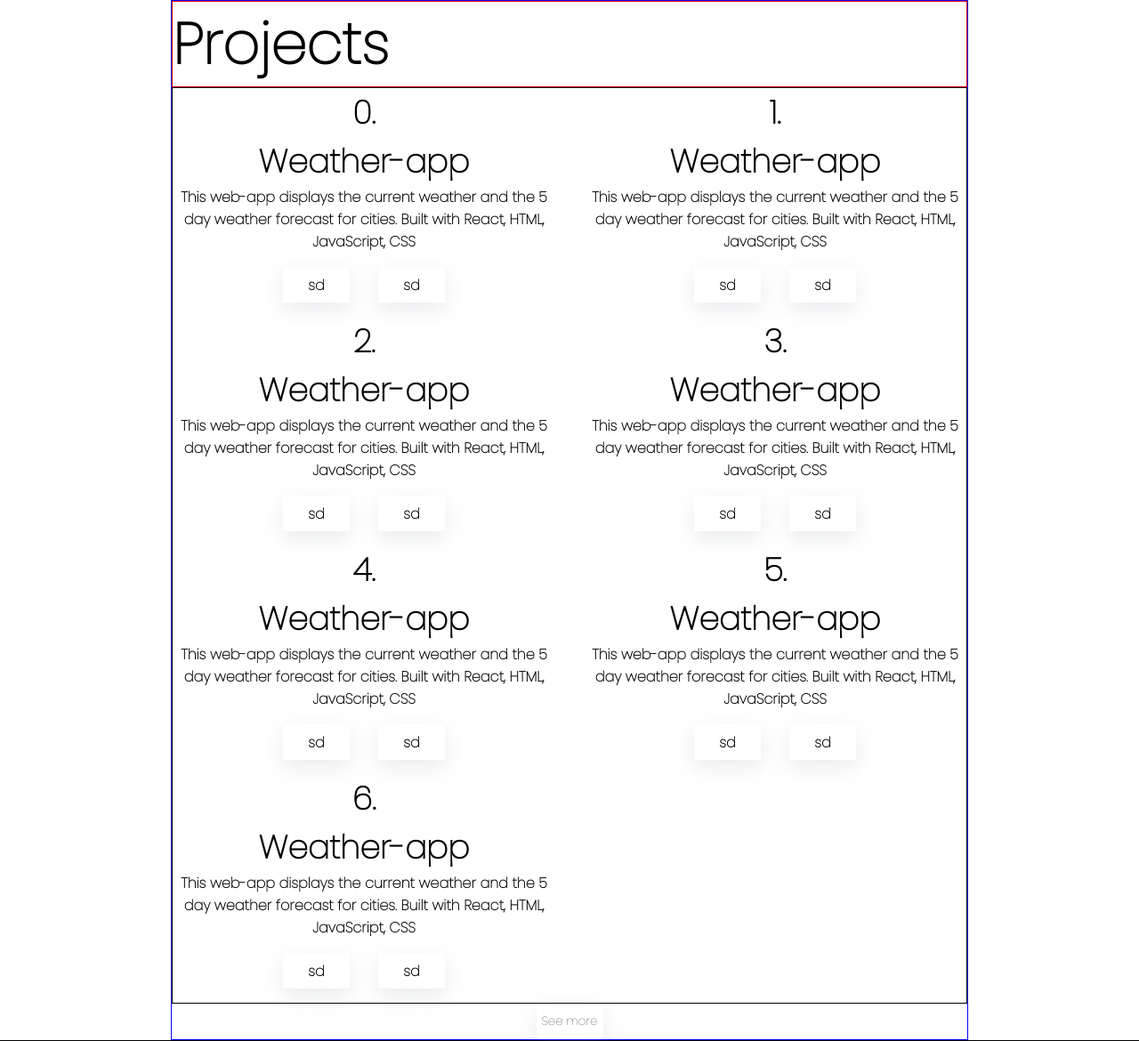
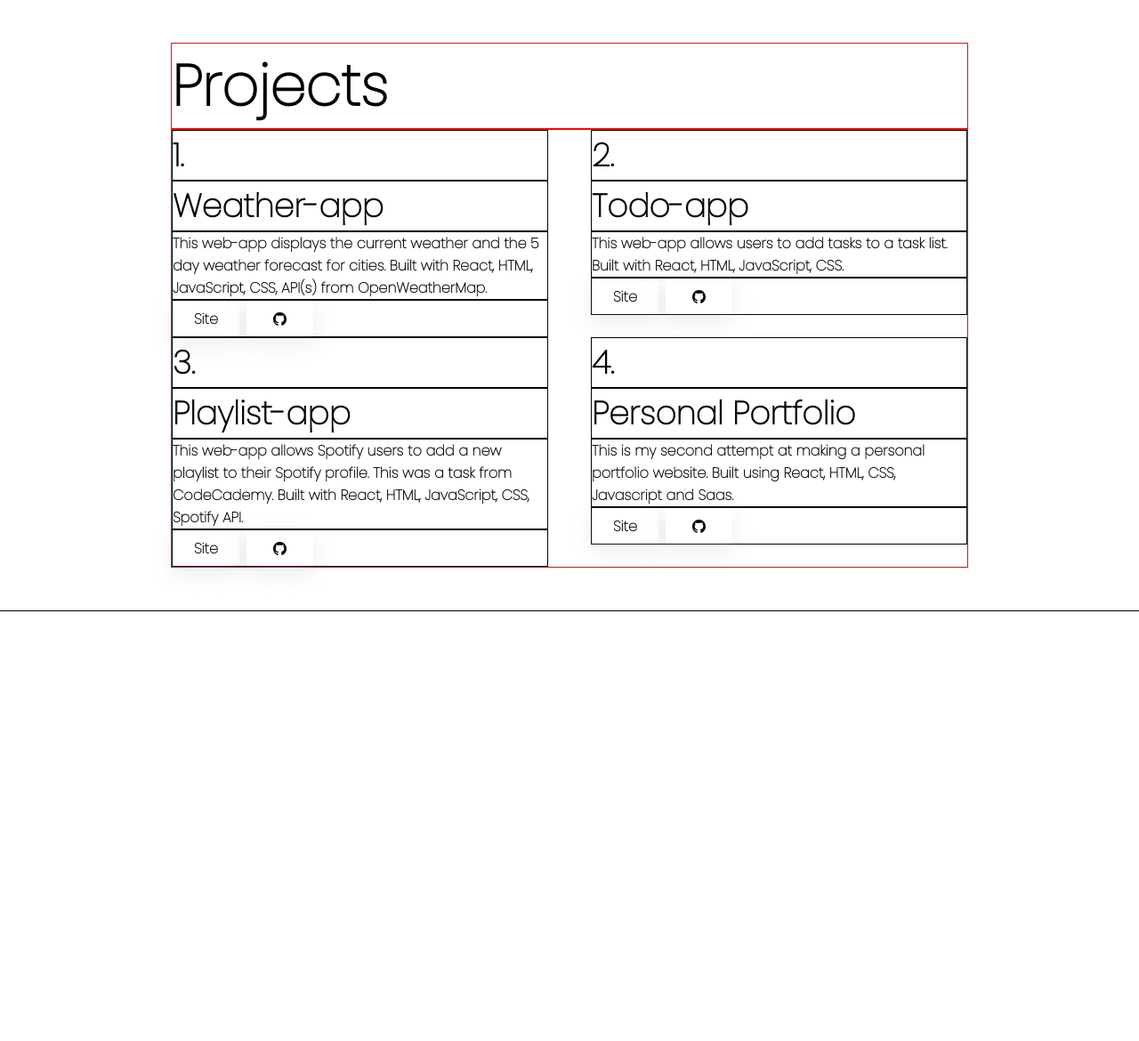
Before and after one commit to pigeonsarecheesecake/new-portfolio, a React app in the folder new-portfolio/: page / in a window 1280 px wide. Shown: the part 800-1970 px from the top of the page at 89% size. After the commit the page ends 1487 px from the top, so only its background shows below. Built offline with nearby package versions, Linux system fonts and the light colour scheme.

Commit message:
Tries css grid on projects list

```diff
--- a/new-portfolio/src/Components/NavigationBar/NavigationBar.scss
+++ b/new-portfolio/src/Components/NavigationBar/NavigationBar.scss
@@ -9,7 +9,6 @@ nav{
 @media screen and (min-width: 992px){
     nav{
         display: block;
-        height: 10vh;
     }
 
     .navigation-bar{
--- a/new-portfolio/src/Components/Projects/Project/Project.js
+++ b/new-portfolio/src/Components/Projects/Project/Project.js
@@ -6,12 +6,10 @@ export default function Project({project, index}){
             <h2>{index}.</h2>
             <h2>{project.name}</h2>
             <p>{project.desc}</p>
-            <button className="website">
-                <a>sd</a>
-            </button>
-            <button className="repo">
-                <a>sd</a>
-            </button>
+            <div className="projects-button">
+                <a>Site</a>
+                <a><svg width="15" height="15" viewBox="0 0 15 15" fill="none" xmlns="http://www.w3.org/2000/svg"><path d="M7.5 0C3.35875 0 0 3.44302 0 7.6896C0 11.0871 2.14875 13.9694 5.12937 14.9864C5.50375 15.0575 5.625 14.8191 5.625 14.6167V13.1851C3.53875 13.6503 3.10438 12.2777 3.10438 12.2777C2.76313 11.3889 2.27125 11.1525 2.27125 11.1525C1.59063 10.6751 2.32313 10.6853 2.32313 10.6853C3.07625 10.7392 3.4725 11.478 3.4725 11.478C4.14125 12.6532 5.22688 12.3136 5.655 12.1169C5.72188 11.6203 5.91625 11.2806 6.13125 11.089C4.46563 10.8936 2.71437 10.2342 2.71437 7.28846C2.71437 6.44837 3.0075 5.76272 3.48687 5.22444C3.40937 5.03028 3.1525 4.24786 3.56 3.18926C3.56 3.18926 4.19 2.98292 5.62312 3.97745C6.22125 3.80699 6.8625 3.72177 7.5 3.71856C8.1375 3.72177 8.77937 3.80699 9.37875 3.97745C10.8106 2.98292 11.4394 3.18926 11.4394 3.18926C11.8475 4.24851 11.5906 5.03092 11.5131 5.22444C11.9944 5.76272 12.285 6.44901 12.285 7.28846C12.285 10.2419 10.5306 10.8923 8.86063 11.0826C9.12938 11.321 9.375 11.7888 9.375 12.5065V14.6167C9.375 14.8211 9.495 15.0614 9.87562 14.9858C12.8537 13.9675 15 11.0858 15 7.6896C15 3.44302 11.6419 0 7.5 0Z" fill="black"/></svg></a>
+            </div>
         </li>
     )
 }
--- a/new-portfolio/src/Components/Projects/Project/Project.scss
+++ b/new-portfolio/src/Components/Projects/Project/Project.scss
@@ -3,7 +3,29 @@
     text-align: center;
 }
 
-.project button{
+.project > *{
+    border: 1px solid black;
+}
+
+.projects-button{
+    display: flex;
+    justify-content: center;
+}
+
+.project a{
+    @include flex-center(row);
     @include button;
-    margin: 1rem;
+    margin: 0 .5rem;
 }
+
+@media screen and (min-width: 992px){
+    .projects-button{
+        justify-content: flex-start;
+    }
+
+    .project a{
+        margin-left: 0;
+    }
+
+
+}
--- a/new-portfolio/src/Components/Projects/Projects.js
+++ b/new-portfolio/src/Components/Projects/Projects.js
@@ -4,18 +4,12 @@ import ProjectsList from "./ProjectsList/ProjectsList";
 import {projects} from "./ProjectsListArray";
 
 export default function Projects({mode}){
-    const handleClick=()=>{
-        console.log(projects)
-    }
 
     return(
         <div className={`projects page ${mode}`}>
             <div className="projects-container">
-            <h1>Projects</h1>
-                <div className="projects-list-container">
-                    <ProjectsList projects={projects}/>
-                </div>
-                <button onClick={handleClick} className="see-more">See more</button>
+                <h1>Projects</h1>
+                <ProjectsList projects={projects}/>
             </div>
         </div>
     )
--- a/new-portfolio/src/Components/Projects/Projects.scss
+++ b/new-portfolio/src/Components/Projects/Projects.scss
@@ -18,10 +18,11 @@
 // Projects container
 .projects-container{
     width: 70%;
-    border: 1px solid blue;
+    // border: 1px solid blue;
     display: flex;
     flex-direction: column;
     align-items: center;
+    margin: 3rem 0;
 }
 
 .projects-container h1{
@@ -31,21 +32,11 @@
 
 .projects-container > *{
     border: 1px solid red;
-    // margin: 1rem 0;
-}
-
-// Projects list container
-.projects-list-container{
-    border: 1px solid black;
-}
-
-// Button
-.see-more{
-    @include button;
+    // margin: 2rem 0;
 }
 
 @media screen and (min-width: 992px){
-    .projects-container h1{
+    .projects-container h1, .projects-list > .project{
         text-align: left;
     }
 }
--- a/new-portfolio/src/Components/Projects/ProjectsList/ProjectsList.js
+++ b/new-portfolio/src/Components/Projects/ProjectsList/ProjectsList.js
@@ -4,7 +4,7 @@ import Project from "../Project/Project";
 
 export default function ProjectsList({projects}){
     const projectsComponents = projects.map((project, i) =>{
-        return <Project project={project} key={i} index={i}/>
+        return <Project project={project} key={i} index={i+1}/>
     })
     return(
         <ul className="projects-list">
--- a/new-portfolio/src/Components/Projects/ProjectsList/ProjectsList.scss
+++ b/new-portfolio/src/Components/Projects/ProjectsList/ProjectsList.scss
@@ -3,7 +3,6 @@
 
 .projects-list{
     display: grid;
-    column-gap: 2rem;
     padding: 0;
     list-style-type: none;
     grid-template-columns: 1fr;
@@ -13,11 +12,13 @@
     // border: 1px solid black;
 }
 
+
+
 @media screen and (min-width: 992px){
     .projects-list{
         grid-template-columns: 1fr 1fr;
+        column-gap: 3rem;
     }
-    .projects-list-container{
-        grid-template-columns: 1fr 1fr;
-    }
+
+
 }
--- a/new-portfolio/src/Components/Projects/ProjectsListArray.js
+++ b/new-portfolio/src/Components/Projects/ProjectsListArray.js
@@ -1,25 +1,16 @@
 export const projects = [
     {
         name:"Weather-app",
-        desc: "This web-app displays the current weather and the 5 day weather forecast for cities. Built with React, HTML, JavaScript, CSS"
+        desc: "This web-app displays the current weather and the 5 day weather forecast for cities. Built with React, HTML, JavaScript, CSS, API(s) from OpenWeatherMap."
     },
     {
-        name:"Weather-app",
-        desc: "This web-app displays the current weather and the 5 day weather forecast for cities. Built with React, HTML, JavaScript, CSS"
+        name:"Todo-app",
+        desc: "This web-app allows users to add tasks to a task list. Built with React, HTML, JavaScript, CSS."
     },
     {
-        name:"Weather-app",
-        desc: "This web-app displays the current weather and the 5 day weather forecast for cities. Built with React, HTML, JavaScript, CSS"
+        name:"Playlist-app",
+        desc: "This web-app allows Spotify users to add a new playlist to their Spotify profile. This was a task from CodeCademy. Built with React, HTML, JavaScript, CSS, Spotify API."
     },{
-        name:"Weather-app",
-        desc: "This web-app displays the current weather and the 5 day weather forecast for cities. Built with React, HTML, JavaScript, CSS"
-    },{
-        name:"Weather-app",
-        desc: "This web-app displays the current weather and the 5 day weather forecast for cities. Built with React, HTML, JavaScript, CSS"
-    },{
-        name:"Weather-app",
-        desc: "This web-app displays the current weather and the 5 day weather forecast for cities. Built with React, HTML, JavaScript, CSS"
-    },{
-        name:"Weather-app",
-        desc: "This web-app displays the current weather and the 5 day weather forecast for cities. Built with React, HTML, JavaScript, CSS"
+        name:"Personal Portfolio",
+        desc: "This is my second attempt at making a personal portfolio website. Built using React, HTML, CSS, Javascript and Saas."
     }];
```
Also changed, not shown: new-portfolio/src/Components/Home/Home.css, new-portfolio/src/Components/NavigationBar/NavigationBar.css, new-portfolio/src/Components/Projects/Project/Project.css, new-portfolio/src/Components/Projects/Projects.css, new-portfolio/src/Components/Projects/ProjectsList/ProjectsList.css, 7 other files.
